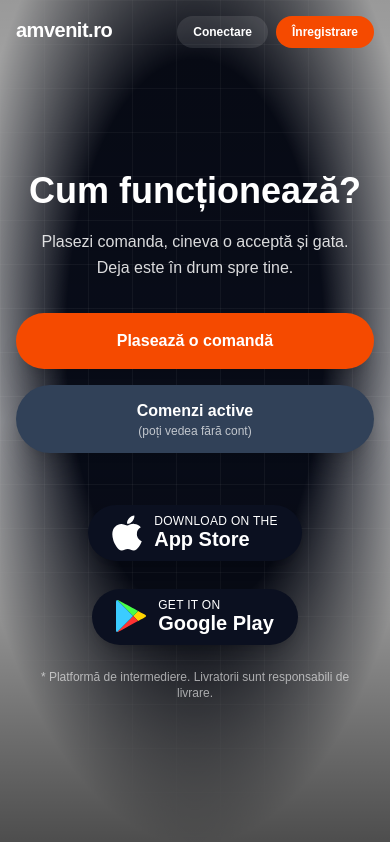
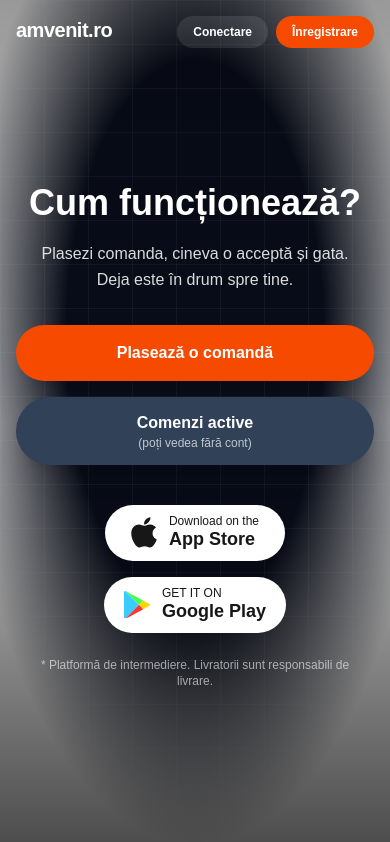
Before and after one commit to amvenitro-bit/amvenit, a Next.js app: page / in a window 390 px wide. Built offline with nearby package versions, Linux system fonts and the light colour scheme.

Commit message:
Fix app store buttons horizontal on mobile

```diff
--- a/components/AppStoreButton.tsx
+++ b/components/AppStoreButton.tsx
@@ -1,35 +1,31 @@
-import React from "react";
 import clsx from "clsx";
 import { ctaDetails } from "@/data/cta";
 
 const AppStoreButton = ({ dark }: { dark?: boolean }) => {
-  const base =
-    "flex items-center justify-center min-w-[205px] mt-3 px-6 h-14 rounded-full w-full sm:w-fit transition shadow-lg";
-
-  // IMPORTANT:
-  // dark=true -> buton alb cu text negru (se vede bine pe fundal dark)
-  // dark=false -> buton dark cu text alb (se vede bine pe fundal deschis)
-  const classes = clsx(
-    base,
-    dark
-      ? "bg-white text-black hover:bg-gray-100"
-      : "bg-[#0b1020] text-white hover:bg-[#111c33]"
-  );
-
   return (
-    <a href={ctaDetails.appStoreUrl} target="_blank" rel="noreferrer">
-      <button type="button" className={classes}>
+    <a href={ctaDetails.appStoreUrl}>
+      <button
+        type="button"
+        className={clsx(
+          "flex items-center justify-center min-w-[180px] px-5 h-14 rounded-full w-auto",
+          {
+            "text-white bg-foreground": dark,
+            "text-foreground bg-white": !dark,
+          }
+        )}
+      >
         <div className="mr-3">
-          <svg viewBox="0 0 384 512" width="30" aria-hidden="true">
+          <svg viewBox="0 0 384 512" width="26">
             <path
               fill="currentColor"
               d="M318.7 268.7c-.2-36.7 16.4-64.4 50-84.8-18.8-26.9-47.2-41.7-84.7-44.6-35.5-2.8-74.3 20.7-88.5 20.7-15 0-49.4-19.7-76.4-19.7C63.3 141.2 4 184.8 4 273.5q0 39.3 14.4 81.2c12.8 36.7 59 126.7 107.2 125.2 25.2-.6 43-17.9 75.8-17.9 31.8 0 48.3 17.9 76.4 17.9 48.6-.7 90.4-82.5 102.6-119.3-65.2-30.7-61.7-90-61.7-91.9zm-56.6-164.2c27.3-32.4 24.8-61.9 24-72.5-24.1 1.4-52 16.4-67.9 34.9-17.5 19.8-27.8 44.3-25.6 71.9 26.1 2 49.9-11.4 69.5-34.3z"
             />
           </svg>
         </div>
-        <div className="leading-tight text-left">
-          <div className="text-xs uppercase tracking-wide">Download on the</div>
-          <div className="-mt-1 font-sans text-xl font-semibold">App Store</div>
+
+        <div className="text-left">
+          <div className="text-xs">Download on the</div>
+          <div className="-mt-1 font-sans text-lg font-semibold">App Store</div>
         </div>
       </button>
     </a>
--- a/components/Hero.tsx
+++ b/components/Hero.tsx
@@ -15,10 +15,10 @@ export default function Hero() {
 
       {/* HEADER RIGHT (safe-area friendly) */}
       {/* LOGO (telefon + desktop) */}
-<div className="absolute left-4 top-4 z-20">
+<div className="absolute left-4 top-4 z-20 sm:hidden">
   <Link
     href="/"
-    className="text-white font-extrabold tracking-tight text-xl md:text-2xl"
+    className="text-white font-extrabold tracking-tight text-xl"
   >
     amvenit.ro
   </Link>
@@ -37,7 +37,7 @@ export default function Hero() {
         <Image
           src="/mascota.png"
           alt="Mascotă amvenit.ro"
-          width={240}
+          width={200}
           height={360}
           priority
           className="select-none pointer-events-none"
--- a/components/PlayStoreButton.tsx
+++ b/components/PlayStoreButton.tsx
@@ -1,30 +1,28 @@
-import React from "react";
 import clsx from "clsx";
 import { ctaDetails } from "@/data/cta";
 
 const PlayStoreButton = ({ dark }: { dark?: boolean }) => {
-  const base =
-    "flex items-center justify-center min-w-[205px] mt-3 px-6 h-14 rounded-full w-full sm:w-fit transition shadow-lg";
-
-  const classes = clsx(
-    base,
-    dark
-      ? "bg-white text-black hover:bg-gray-100"
-      : "bg-[#0b1020] text-white hover:bg-[#111c33]"
-  );
-
   return (
-    <a href={ctaDetails.googlePlayUrl} target="_blank" rel="noreferrer">
-      <button type="button" className={classes}>
+    <a href={ctaDetails.googlePlayUrl}>
+      <button
+        type="button"
+        className={clsx(
+          "flex items-center justify-center min-w-[180px] px-5 h-14 rounded-full w-auto",
+          {
+            "text-white bg-foreground": dark,
+            "text-foreground bg-white": !dark,
+          }
+        )}
+      >
         <div className="mr-3">
-          <svg viewBox="30 336.7 120.9 129.2" width="30" aria-hidden="true">
+          <svg viewBox="30 336.7 120.9 129.2" width="26">
             <path
               fill="#FFD400"
               d="M119.2,421.2c15.3-8.4,27-14.8,28-15.3c3.2-1.7,6.5-6.2,0-9.7c-2.1-1.1-13.4-7.3-28-15.3l-20.1,20.2L119.2,421.2z"
             />
             <path
               fill="#FF3333"
-              d="M99.1,401.1l-64.2,64.7c1.5,0.2,3.2-0.2,5.2-1.3c4.2-2.3,48.8-26.7,79.1-43.3L99.1,401.1L99.1,401.1z"
+              d="M99.1,401.1l-64.2,64.7c1.5,0.2,3.2-0.2,5.2-1.3c4.2-2.3,48.8-26.7,79.1-43.3L99.1,401.1z"
             />
             <path
               fill="#48FF48"
@@ -36,9 +34,12 @@ const PlayStoreButton = ({ dark }: { dark?: boolean }) => {
             />
           </svg>
         </div>
-        <div className="leading-tight text-left">
-          <div className="text-xs uppercase tracking-wide">Get it on</div>
-          <div className="-mt-1 font-sans text-xl font-semibold">Google Play</div>
+
+        <div className="text-left">
+          <div className="text-xs">GET IT ON</div>
+          <div className="-mt-1 font-sans text-lg font-semibold">
+            Google Play
+          </div>
         </div>
       </button>
     </a>
```
